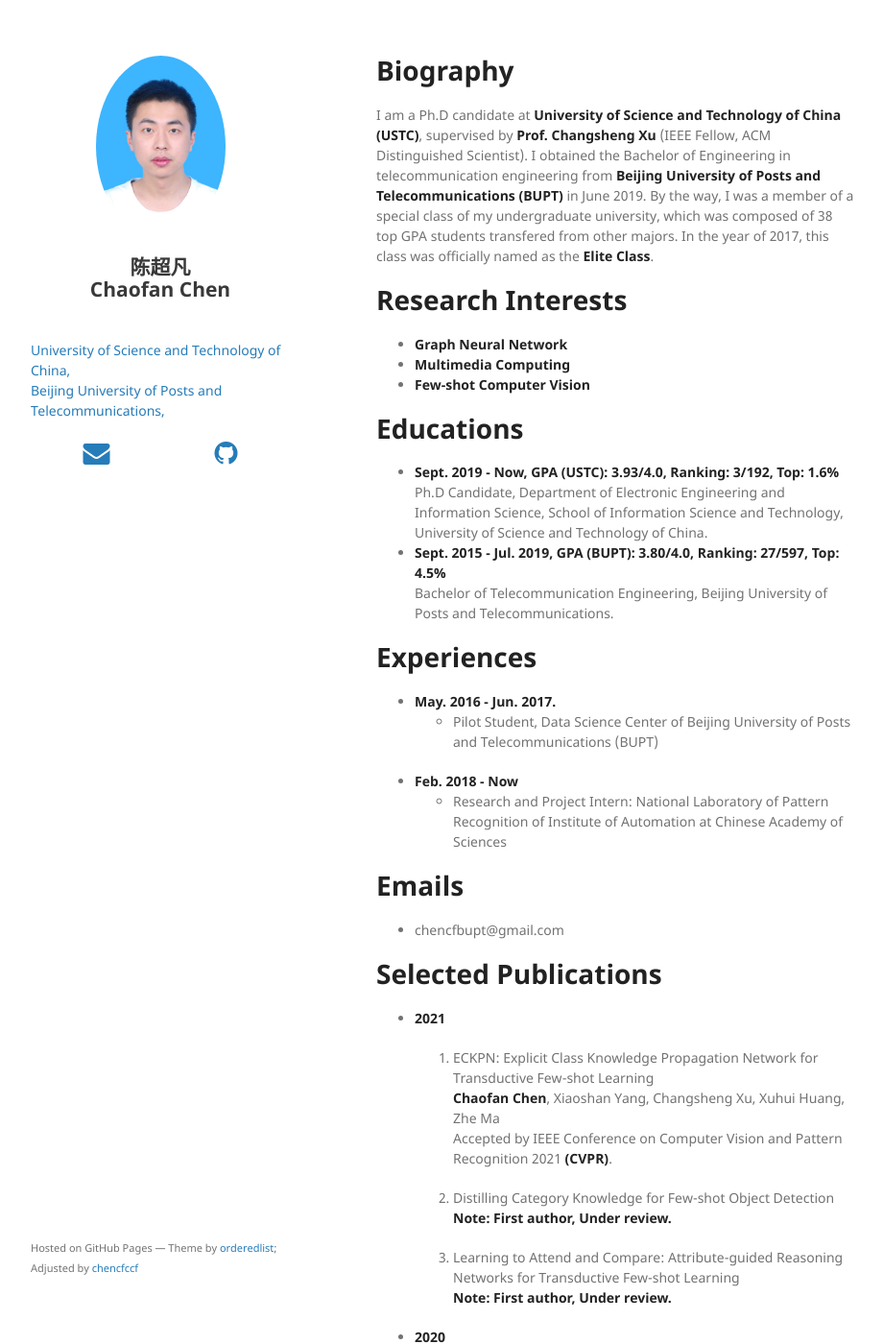
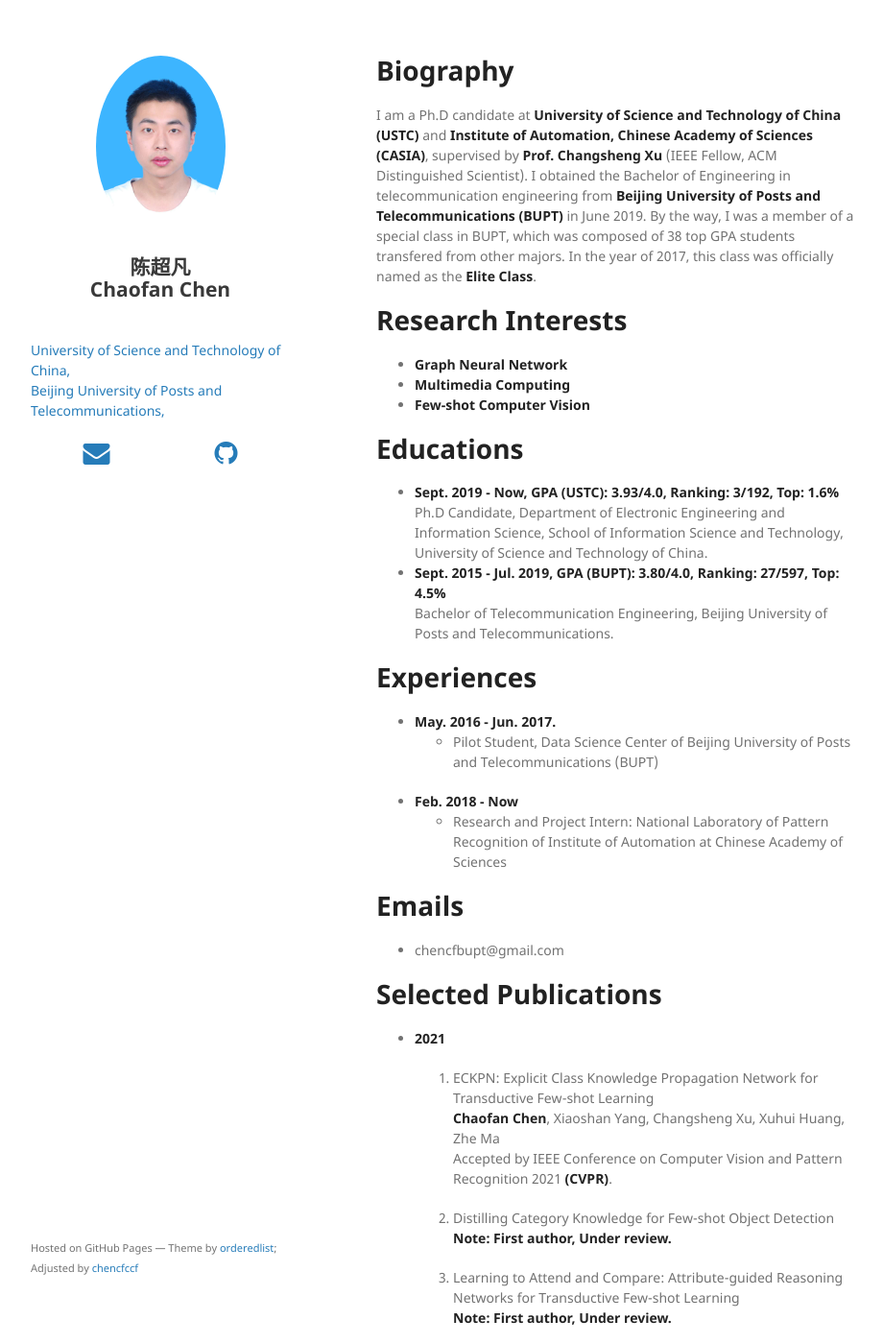
Before and after one commit to chencfccf/chencfccf.github.io, a Jekyll site: the page built from index.md, in a window 1280 px wide and 1400 px high. Shown: the whole window at 96% size, without its empty margins (178-1098 px from the left). Built offline with Jekyll 4.4.1, drawn with Linux system fonts in a browser that asks for light colours; nearby versions of some CDN libraries; our own code applies the rules of GitHub Pages for plain Markdown files; part of the change alters nothing that is shown; some of the changed text lies outside the part shown.

Commit message:
Update index.md

```diff
--- a/index.md
+++ b/index.md
@@ -1,5 +1,5 @@
 # Biography
-I am a Ph.D candidate at **University of Science and Technology of China (USTC)**, supervised by **Prof.** **Changsheng Xu** (IEEE Fellow, ACM Distinguished Scientist). I obtained the Bachelor of Engineering in telecommunication engineering from **Beijing University of Posts and Telecommunications (BUPT)** in June 2019. By the way, I was a member of a special class of my undergraduate university, which was composed of 38 top GPA students transfered from other majors. In the year of 2017, this class was officially named as the **Elite Class**.
+I am a Ph.D candidate at **University of Science and Technology of China (USTC)** and **Institute of Automation, Chinese Academy of Sciences (CASIA)**, supervised by **Prof.** **Changsheng Xu** (IEEE Fellow, ACM Distinguished Scientist). I obtained the Bachelor of Engineering in telecommunication engineering from **Beijing University of Posts and Telecommunications (BUPT)** in June 2019. By the way, I was a member of a special class in BUPT, which was composed of 38 top GPA students transfered from other majors. In the year of 2017, this class was officially named as the **Elite Class**.
 
 <!-- * **Note: Actively seeking for either Ph.D. or industrial opportunities starting from 2022 Fall.** -->
 
@@ -51,7 +51,7 @@ I am a Ph.D candidate at **University of Science and Technology of China (USTC)*
 
   1. HAPGN: Hierarchical Attentive Pooling Graph Network for Point Cloud Segmentation
   **Chaofan Chen**, Shengsheng Qian, Quan Fang, Changsheng Xu
-  Accepted by IEEE Transactions on Multimedia **(TMM)**, Note: Top journal of multimedia area.
+  Accepted by IEEE Transactions on Multimedia **(TMM)**, Note: JCR Q1 Top journal of multimedia area.
 
   2. A General Model for Learning Node and Graph Representations Jointly
   **Chaofan Chen**
@@ -74,4 +74,4 @@ I am a Ph.D candidate at **University of Science and Technology of China (USTC)*
 * **Academic Scholarship**, University of Science and Technology of China, 2019-2021.
 
 # Social Activity
-* **Reviewer for ICCV2021, CVPR2021, MM2021 and TCSVT**
+* **Reviewer for ICCV2021, CVPR2021, MM2021 and TCSVT, Neurocomputing**
```
